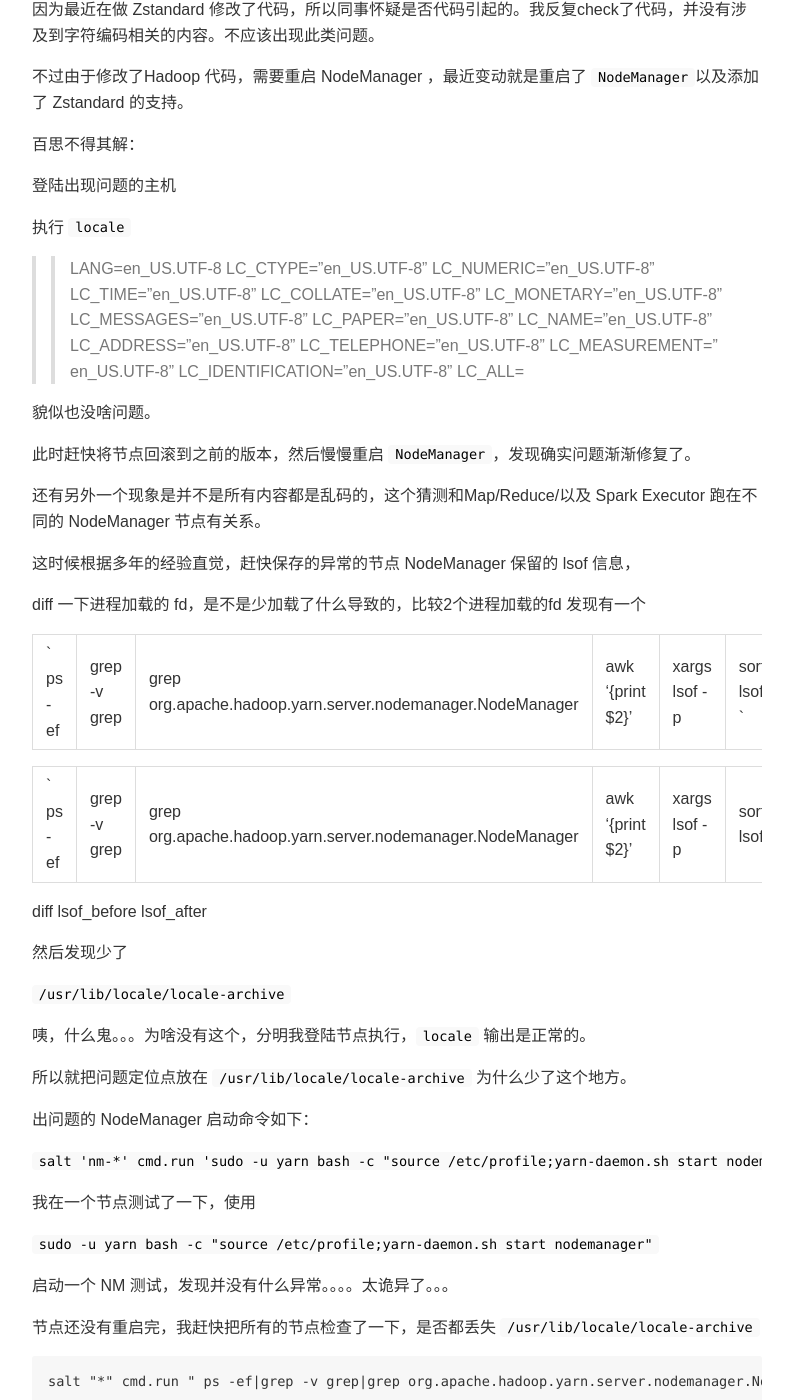
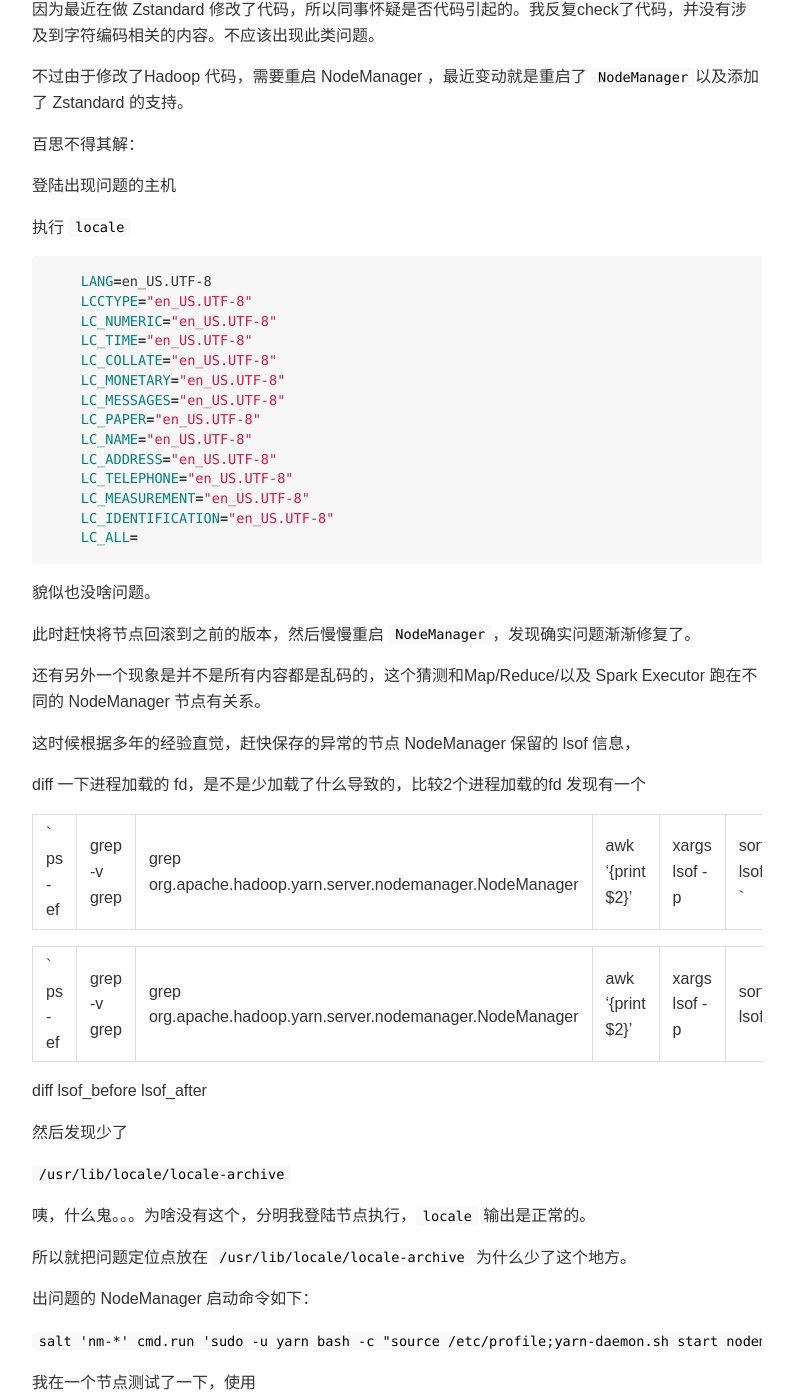
Before and after one commit to utf7/utf7.github.io, a Jekyll site: the page built from _posts/2020-11-10-salt-locale-problem.md, in a window 1280 px wide and 1400 px high, scrolled down 623 px. Shown: the whole window, without its empty margins (118-911 px from the left). Built offline with Jekyll 4.4.1, drawn with Linux system fonts in a browser that asks for light colours; comment, search, counter and statistics services are not loaded; some of the changed text lies outside the part shown.

Commit message:
Update 2020-11-10-salt-locale-problem.md

````diff
--- a/_posts/2020-11-10-salt-locale-problem.md
+++ b/_posts/2020-11-10-salt-locale-problem.md
@@ -35,8 +35,10 @@
 登陆出现问题的主机
 
 执行 `locale`
->>  LANG=en_US.UTF-8
-    LC_CTYPE="en_US.UTF-8"
+
+```shell
+    LANG=en_US.UTF-8
+    LCCTYPE="en_US.UTF-8"
     LC_NUMERIC="en_US.UTF-8"
     LC_TIME="en_US.UTF-8"
     LC_COLLATE="en_US.UTF-8"
@@ -49,6 +51,7 @@
     LC_MEASUREMENT="en_US.UTF-8"
     LC_IDENTIFICATION="en_US.UTF-8"
     LC_ALL=
+```
 
 貌似也没啥问题。
 
@@ -96,9 +99,9 @@
 
 发现我之前启动的节点都是没有 locale-archive ，而同事新启动的则是没有问题的。莫不是启动方式有问题？？？诡异。
 执行：
-salt -E "nm-*" cmd.run "locale"
+`salt -E "nm-*" cmd.run "locale"`
 
->>  LANG=en_US.UTF-8
+```  LANG=en_US.UTF-8
     LC_CTYPE=C
     LC_NUMERIC=C
     LC_TIME=C
@@ -112,7 +115,7 @@
     LC_MEASUREMENT=C
     LC_IDENTIFICATION=C
     LC_ALL=
-
+```
 发现 `locale` 很多输出都是`C`，这个与我之前在机器上面执行的结果是不一致的。
 
 所以应该是salt 导致的，问了一下同事是如何重启的，他是kill 掉 `NodeManager`,并没有启动，而是让监控脚本自动拉起的。
````
